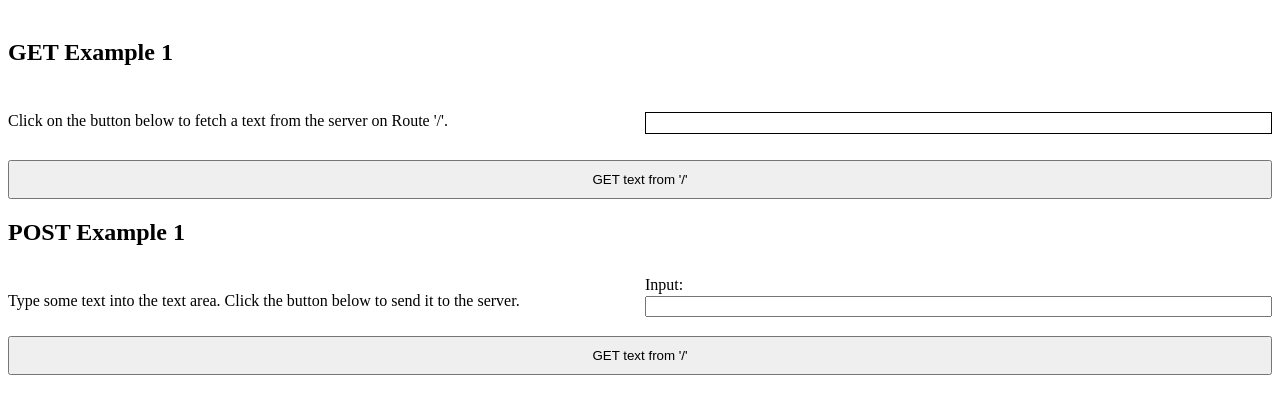
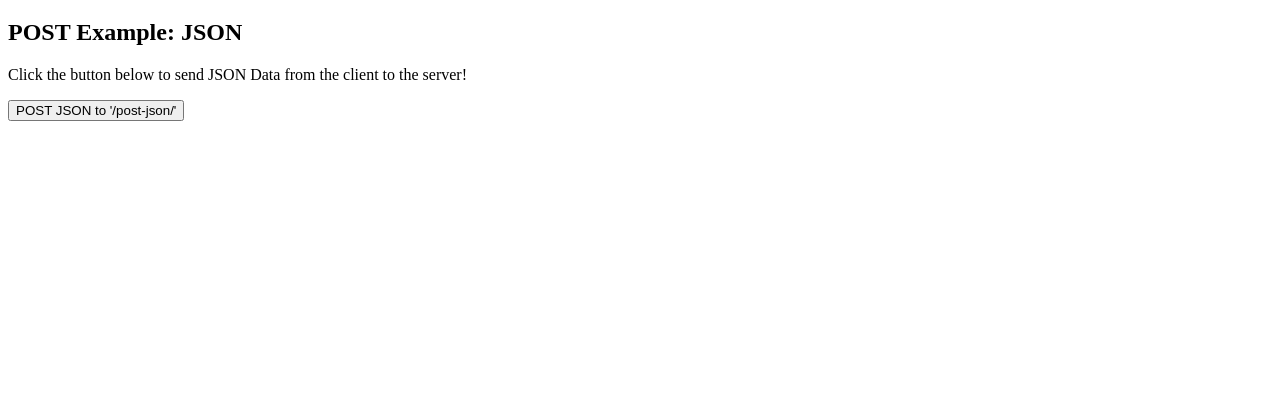
Before and after one commit to arisslin/express-playground, a website built with Parcel: page src/client/index.html in a window 1280 px wide. Shown: the part 61-474 px from the top of the page. Built offline with nearby package versions, Linux system fonts and the light colour scheme.

Commit message:
Create Example for JSON post

```diff
--- a/src/client/index.html
+++ b/src/client/index.html
@@ -14,33 +14,13 @@
   <body>
     <h1>Express Playground Client</h1>
 
-    <section class="get-example-1">
-      <h2 class="get-example-1__headline">GET Example 1</h2>
-      <p class="get-example-1__description">
-        Click on the button below to fetch a text from the server on Route '/'.
+    <section>
+      <h2>POST Example: JSON</h2>
+      <p>
+        Click the button below to send JSON Data from the client to the server!
       </p>
-      <p class="get-example-1__response" data-js="get-response-1"></p>
-      <button class="get-example-1__button" data-js="get-button-1">
-        GET text from '/'
-      </button>
-    </section>
-
-    <section class="post-example-1">
-      <h2 class="post-example-1__headline">POST Example 1</h2>
-      <p class="post-example-1__description">
-        Type some text into the text area. Click the button below to send it to
-        the server.
-      </p>
-      <form class="post-example-1__form">
-        <label for="post-example-input">Input:</label>
-        <input
-          id="post-example-input"
-          name="post-example-input"
-          data-js="post-text-area"
-        />
-      </form>
-      <button class="post-example-1__button" data-js="post-button-1">
-        GET text from '/'
+      <button data-js="post-button-json-example">
+        POST JSON to '/post-json/'
       </button>
     </section>
   </body>
--- a/src/client/index.ts
+++ b/src/client/index.ts
@@ -1,12 +1,23 @@
-const buttonGet = document.querySelector('[data-js=get-button-1]');
-const paragraphGet = document.querySelector('[data-js=get-response-1]');
+const serverUrl = 'http://localhost:3000';
 
-buttonGet?.addEventListener('click', () => {
-  fetch('http://localhost:3000')
+const buttonPostJsonExample: HTMLButtonElement | null = document.querySelector(
+  '[data-js=post-button-json-example]'
+);
+
+buttonPostJsonExample?.addEventListener('click', () => {
+  const data = {
+    test: 'Hello World!',
+  };
+
+  fetch(serverUrl + '/post-json/', {
+    method: 'POST',
+    headers: {
+      'Content-Type': 'application/json',
+    },
+    body: JSON.stringify(data),
+  })
     .then((res) => res.text())
-    .then((data) => {
-      paragraphGet!.textContent = data;
+    .then((text) => {
+      console.log(text);
     });
 });
-
-const buttonPost = document.querySelector('[data-js=post-button-1]');
--- a/src/client/styles.css
+++ b/src/client/styles.css
@@ -2,57 +2,6 @@
   box-sizing: border-box;
 }
 
-.get-example-1,
-.post-example-1 {
-  display: grid;
-  grid-gap: 10px;
-  grid-template-columns: 1fr 1fr;
-  grid-template-rows: auto;
-  grid-template-areas:
-    'headline headline'
-    'description response'
-    'button button';
+section {
+  margin-bottom: 50px;
 }
-
-.get-example-1 {
-  grid-template-areas:
-    'headline headline'
-    'description response'
-    'button button';
-}
-
-.post-example-1 {
-  grid-template-areas:
-    'headline headline'
-    'description form'
-    'button button';
-}
-
-.get-example-1__headline,
-.post-example-1__headline {
-  grid-area: headline;
-}
-
-.get-example-1__description,
-.post-example-1__description {
-  grid-area: description;
-}
-
-.get-example-1__response {
-  grid-area: response;
-  border: 1px solid black;
-  padding: 10px;
-}
-
-.post-example-1__form {
-  grid-area: form;
-  display: flex;
-  flex-direction: column;
-  gap: 2px;
-}
-
-.get-example-1__button,
-.post-example-1__button {
-  grid-area: button;
-  padding: 10px;
-}
```
Also changed, not shown: src/server/index.ts (+7 -3 lines).
